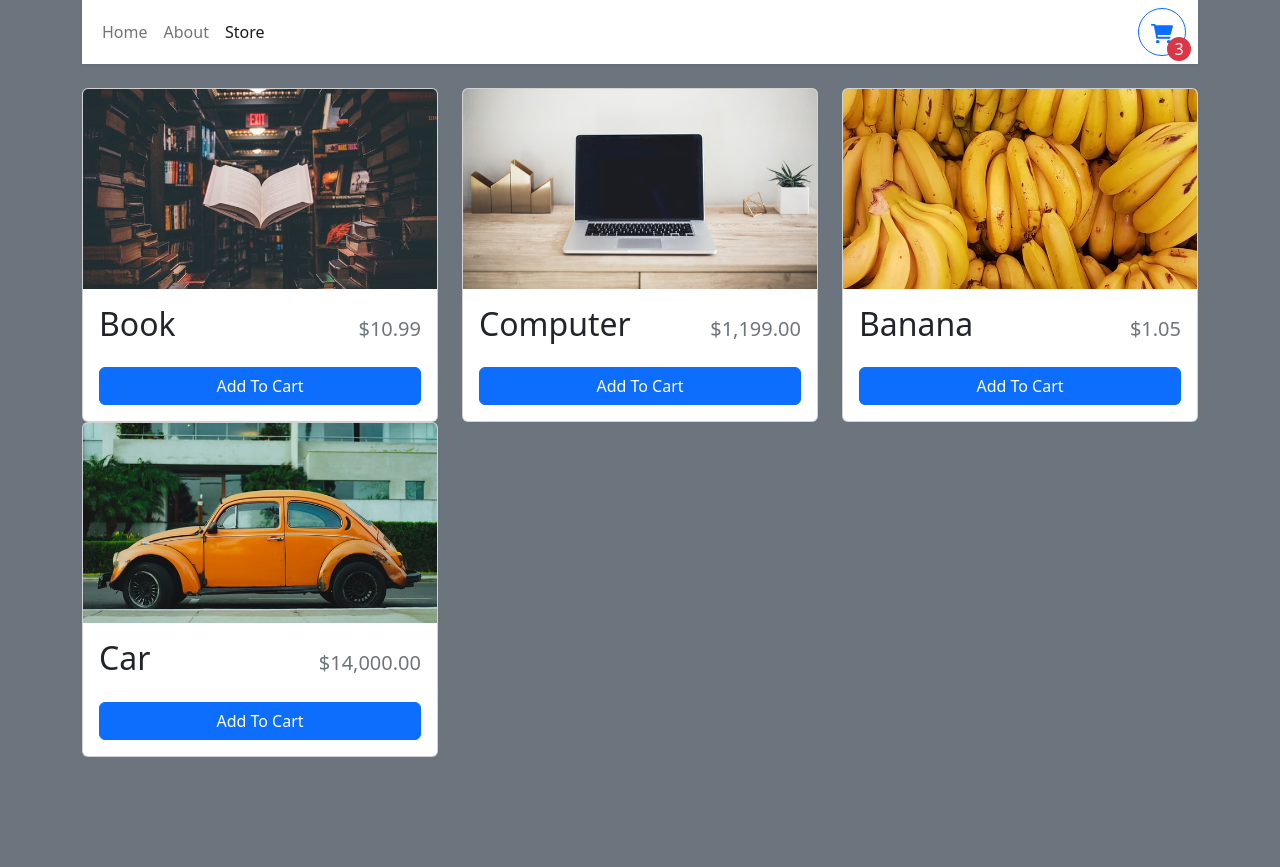
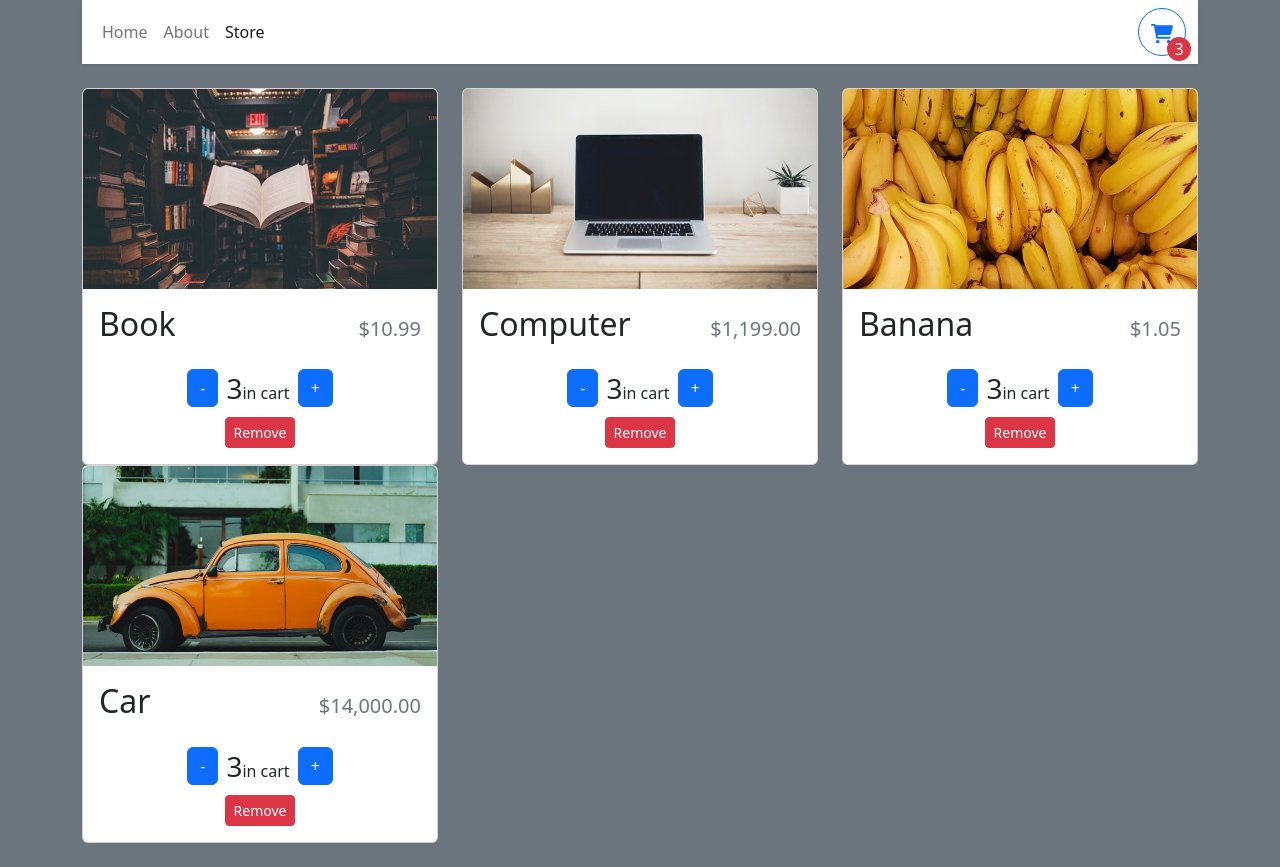
Before and after one commit to ahmedabukar01/Advanced-Shopping-Cart-With-React-TypeScript, a React (Vite) app: page /store in a window 1280 px wide. Before the commit the page ends 800 px from the top, so only its background shows below. Built offline with nearby package versions, Linux system fonts and the light colour scheme.

Commit message:
cart buttons

```diff
--- a/src/components/StoreItems.tsx
+++ b/src/components/StoreItems.tsx
@@ -8,7 +8,7 @@ interface itemProps {
     imgUrl: string
 }
  export default function({id, name, price, imgUrl}: itemProps){
-    let quantity = 0;
+    let quantity = 3;
     return <Card className="h-100">
         <Card.Img variant="top" height="200px" src={imgUrl} style={{objectFit: "cover"}}/>
         <Card.Body className="d=flex flex-column">
@@ -20,7 +20,15 @@ interface itemProps {
             {quantity === 0 ? (
                 <Button className="w-100">Add To Cart</Button>
                 ) : (<div className="d-flex align-items-center flex-column" style={{gap: '.5rem'}}>
-                    <div className="d-flex align-items-center justify-content-center" style={{gap: '.5rem'}}></div>
+                    <div className="d-flex align-items-center justify-content-center" style={{gap: '.5rem'}}>
+                        <Button>-</Button>
+                        <div>
+                        <span className="fs-3">{quantity}</span>
+                        in cart
+                        </div>
+                        <Button>+</Button>
+                    </div>
+                    <Button variant="danger" size="sm">Remove</Button>
                 </div>)}
             </div>
         </Card.Body>
```
